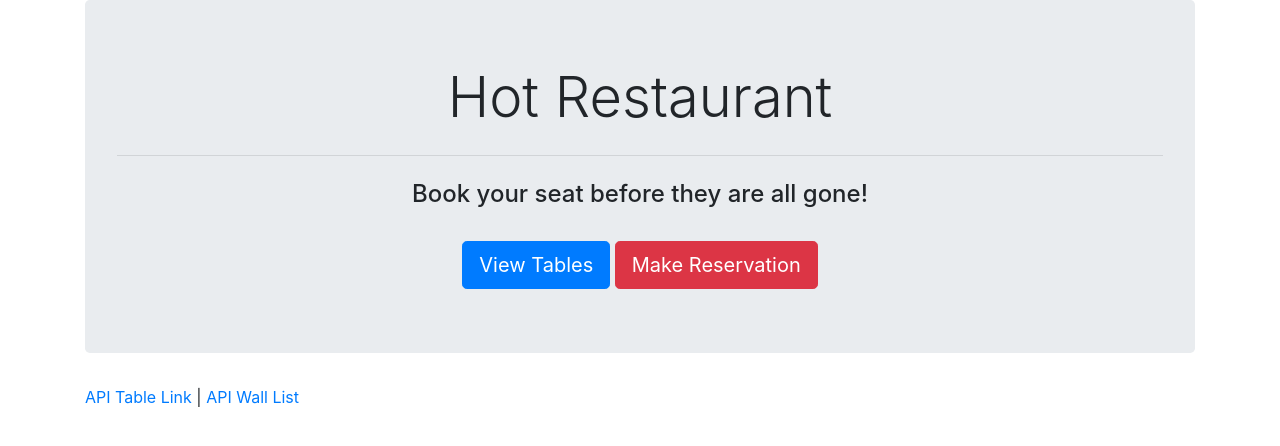
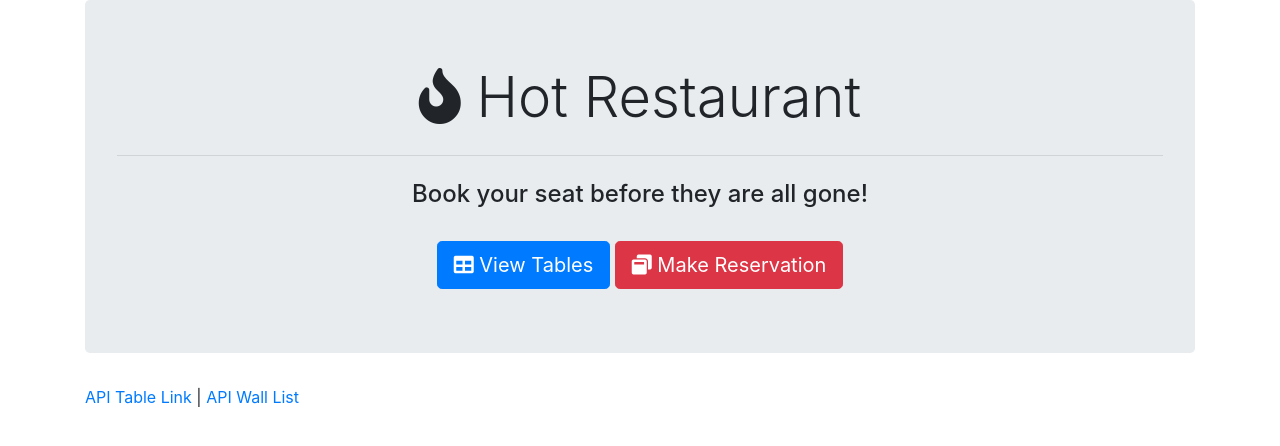
Before and after one commit to ShaunWorks/HotRestaurant, a plain HTML site: page index.html in a window 1280 px wide. Drawn offline with nearby package versions, Linux system fonts and the light colour scheme.

Commit message:
index/added icons

```diff
--- a/index.html
+++ b/index.html
@@ -9,6 +9,8 @@
     <!-- Bootstrap CSS -->
     <link rel="stylesheet" href="https://stackpath.bootstrapcdn.com/bootstrap/4.3.1/css/bootstrap.min.css" integrity="sha384-ggOyR0iXCbMQv3Xipma34MD+dH/1fQ784/j6cY/iJTQUOhcWr7x9JvoRxT2MZw1T"
         crossorigin="anonymous">
+    <link rel="stylesheet" href="https://use.fontawesome.com/releases/v5.7.2/css/all.css" integrity="sha384-fnmOCqbTlWIlj8LyTjo7mOUStjsKC4pOpQbqyi7RrhN7udi9RwhKkMHpvLbHG9Sr"
+        crossorigin="anonymous">
 
     <title>Hello, world!</title>
 </head>
@@ -16,12 +18,12 @@
 <body>
     <div class="container">
         <div class="jumbotron text-center">
-            <h1 class="display-4">Hot Restaurant</h1>
+            <h1 class="display-4"><i class="fas fa-fire"></i> Hot Restaurant</h1>
             <hr class="my-4">
             <h4>Book your seat before they are all gone!</h4>
             <br class="my-2">
-            <a class="btn btn-primary btn-lg" href="#" role="button">View Tables</a>
-            <a class="btn btn-danger btn-lg" href="reservationForm.html" role="button">Make Reservation</a>
+            <a class="btn btn-primary btn-lg" href="#" role="button"><i class="fas fa-table"></i> View Tables</a>
+            <a class="btn btn-danger btn-lg" href="reservationForm.html" role="button"><i class="fas fa-window-restore"></i> Make Reservation</a>
         </div>
 
         <a href="#" class="d-inline">API Table Link</a>
```
